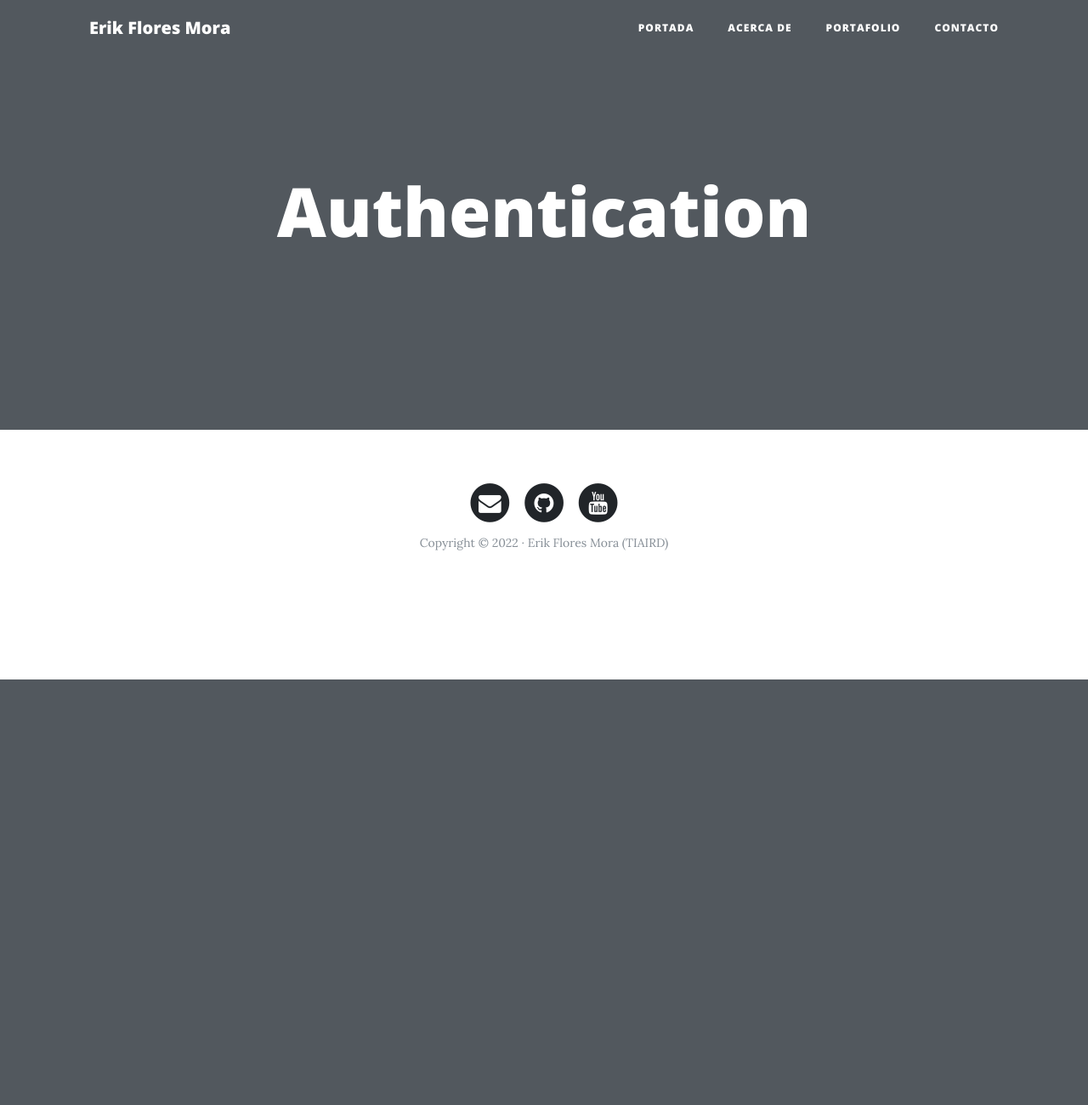
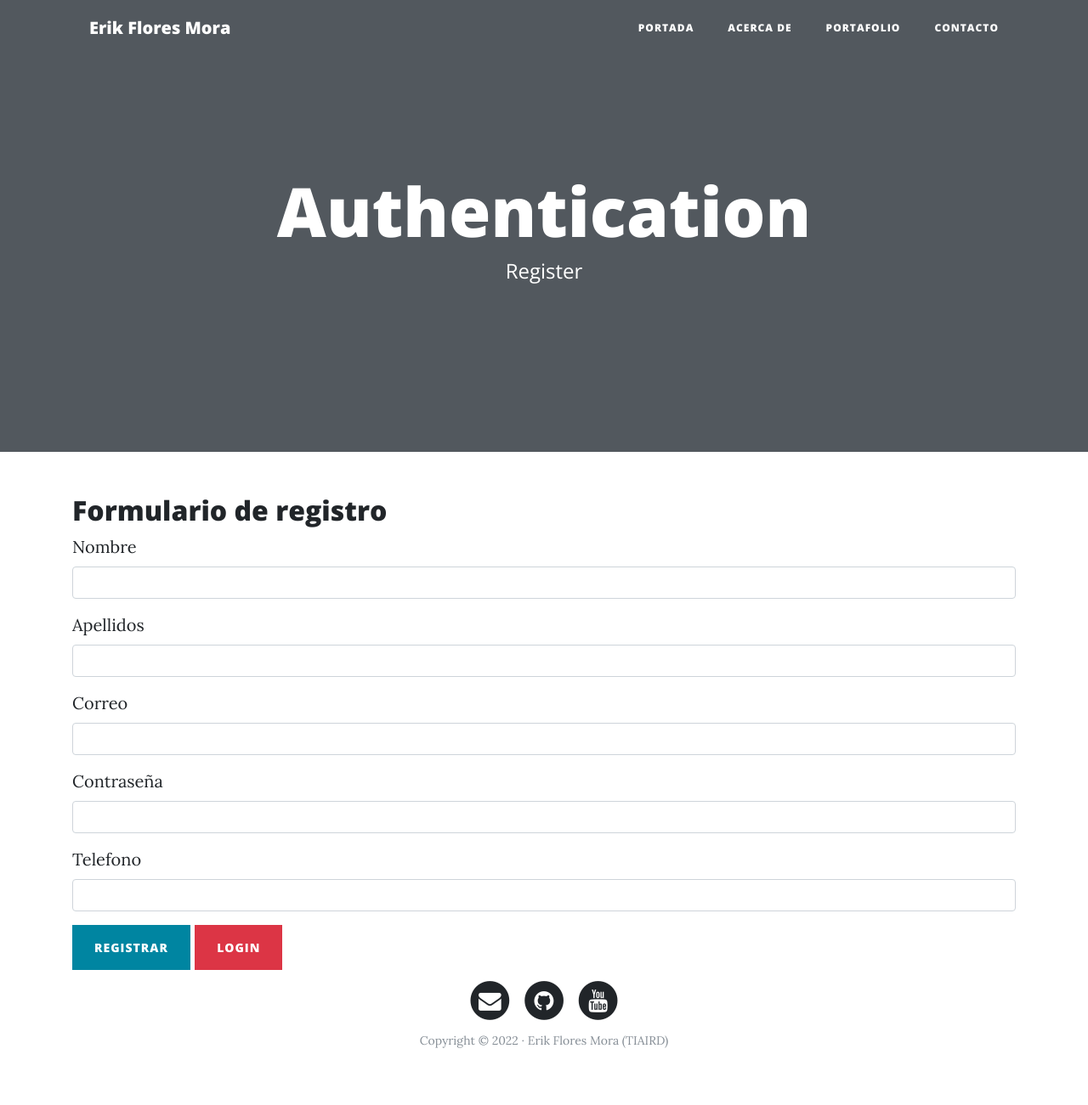
Before and after one commit to floresM25/web_Personal, a Flask app: page /auth/register in a window 1280 px wide. Shown: the whole page at 85% size. Before the commit the page ends 800 px from the top, so only its background shows below. Run offline with Flask 2, Linux system fonts and the light colour scheme; some libraries are stand-ins or nearby versions.

Commit message:
edicion 12 disign de formulario de registro

```diff
--- a/web_Personal/app.py
+++ b/web_Personal/app.py
@@ -49,7 +49,7 @@ def register():
 @app.route('/welcome', methods=['GET', 'POST'])
 def welcome():
     email = request.args.get('mail')
-    password = request.args.get('password')
+    Password = request.args.get('password')
     access = {'email': email, }
 
     return render_template('admin/index.html', user_access=access)
--- a/web_Personal/templates/auth/login.html
+++ b/web_Personal/templates/auth/login.html
@@ -3,7 +3,7 @@
 {% block title %} Login {% endblock %}
 
 {% block header_title %} Authentication {% endblock %}
-{% block title_sub %} Login {% endblock %}
+{% block heder_sub %} Login {% endblock %}
 
 {% block content %}
     <div class="container">
--- a/web_Personal/templates/auth/register.html
+++ b/web_Personal/templates/auth/register.html
@@ -3,4 +3,38 @@
 {% block title %} Register {% endblock %}
 
 {% block header_title %} Authentication {% endblock %}
-{% block title_sub %} Register {% endblock %}
+{% block header_sub %} Register {% endblock %}
+
+  {% block content%}
+
+<div class="container">
+    <h2>Formulario de registro</h2>
+   <form action="">
+    <div class="mb-3">
+        <label for="mail" class="form-label">Nombre</label>
+        <input type="text" class="form-control" id="name"  name="name">
+      </div>
+      <div class="mb-3">
+        <label for="last_name" class="form-label">Apellidos</label>
+        <input type="text" class="form-control" id="last_name"  name="last_name">
+      </div>
+      <div class="mb-3">
+        <label for="email" class="form-label">Correo</label>
+        <input type="email" class="form-control" id="email"  name="email">
+      </div>
+      <div class="mb-3">
+        <label for="pass" class="form-label">Contraseña</label>
+        <input type="password" class="form-control" id="pass"  name="pass">
+      </div>
+      <div class="mb-3">
+        <label for="phone" class="form-label">Telefono</label>
+        <input type="number" class="form-control" id="phone"  name="pehone">
+      </div>
+      <button type="submit" class="btn btn-primary">Registrar</button>
+            <a type="button" href="{{ url_for('login') }}" class="btn btn-danger">Login</a>
+
+    </form>
+</div>
+
+
+{% endblock %}
```
